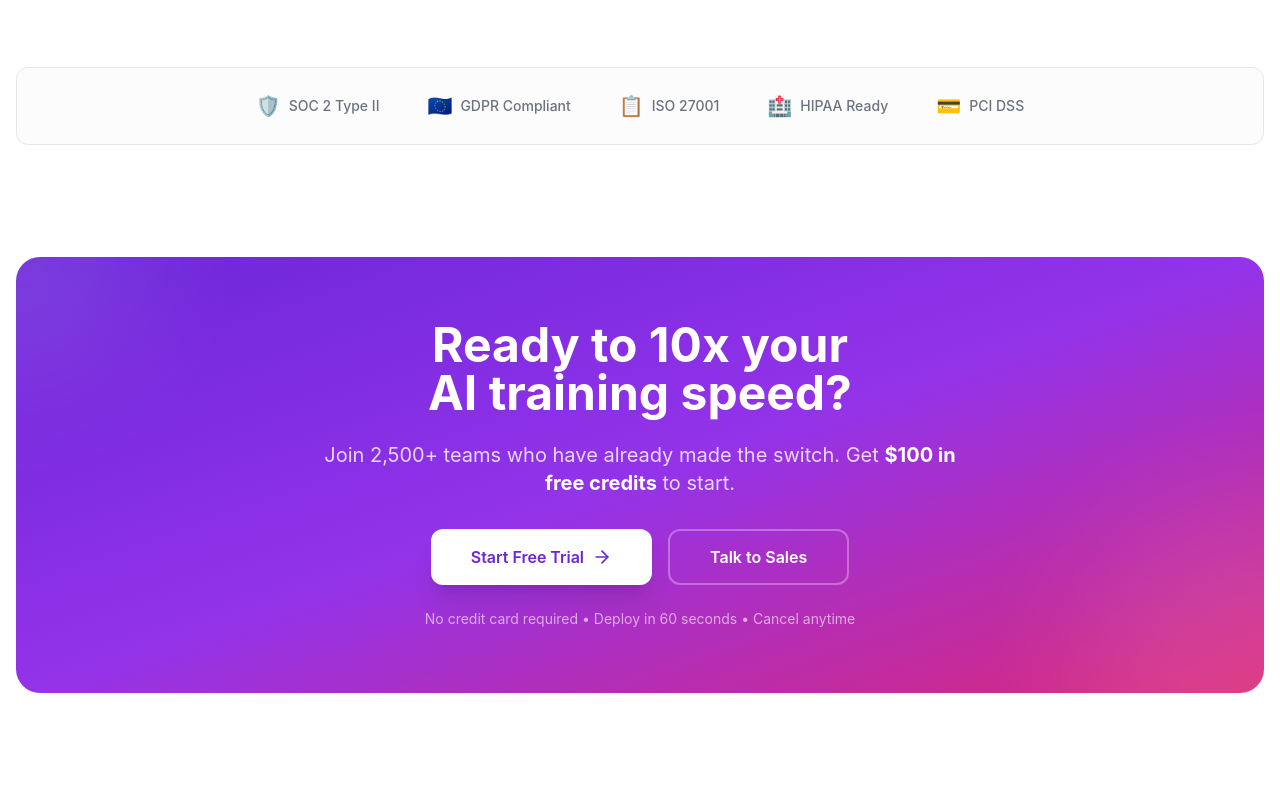
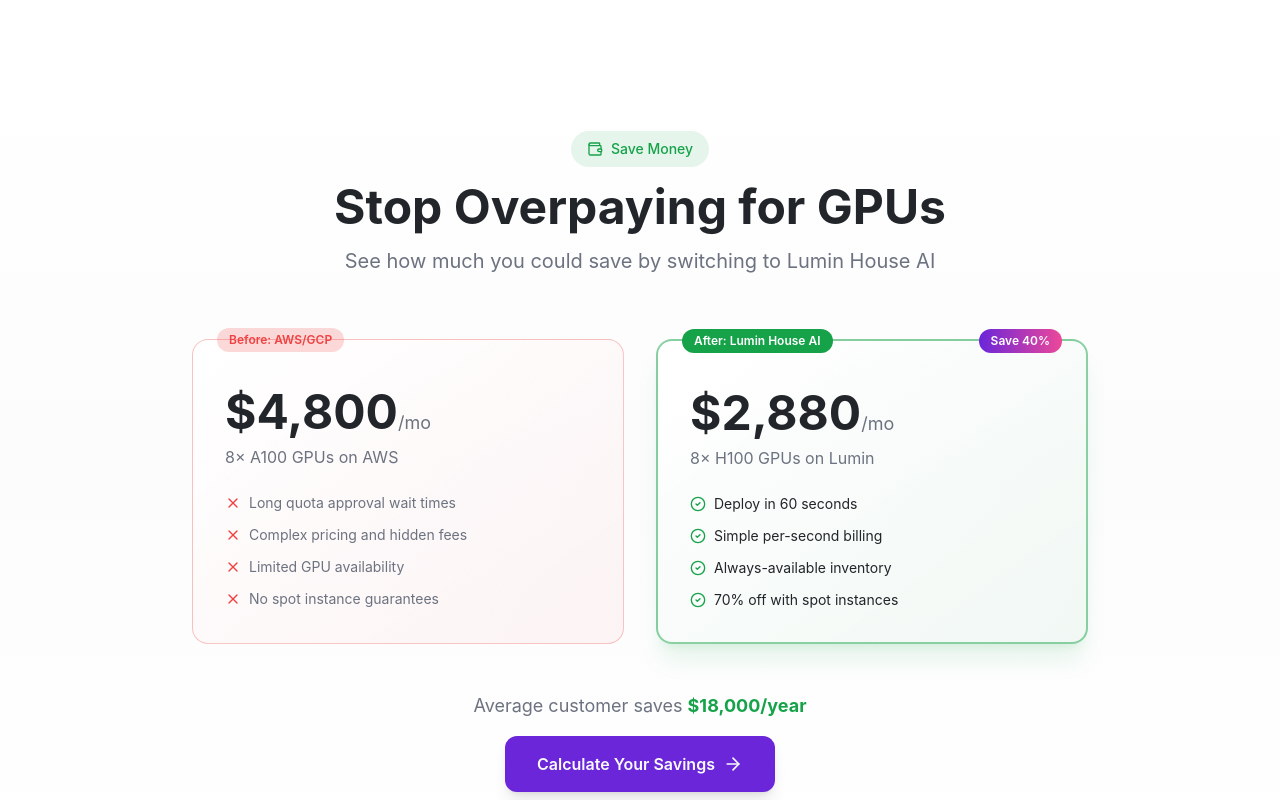
Before and after one commit to CaucasianWithoutCauc/lumin-house-ai, a Next.js app: page / in a window 1280 px wide. Shown: the part 10940-11740 px from the top of the page. Built offline with nearby package versions, Linux system fonts and the light colour scheme.

Commit message:
Add Revolut-style cost savings comparison section with before/after cards
Co-authored-by: CaucasianWithoutCauc <246939677+CaucasianWithoutCauc@users.noreply.github.com>

```diff
--- a/app/page.tsx
+++ b/app/page.tsx
@@ -7,7 +7,7 @@ import {
   CheckCircle2, Zap, Globe2, ShieldCheck, Server, ArrowRight,
   Cpu, HardDrive, Gauge, Cloud, Database, Monitor,
   ChevronRight, Star, Users, Clock, MapPin, AlertTriangle,
-  Wallet, Building2, Award, Timer, Play, ChevronLeft, Sparkles
+  Wallet, Building2, Award, Timer, Play, ChevronLeft, Sparkles, X
 } from "lucide-react";
 import { motion, AnimatePresence } from "framer-motion";
 
@@ -2338,6 +2338,121 @@ export default function Home() {
         </div>
       </section>
 
+      {/* Cost Savings Comparison - Revolut-style before/after */}
+      <section className="py-16 sm:py-24 bg-gradient-to-b from-background via-muted/30 to-background overflow-hidden">
+        <div className="container mx-auto px-4">
+          <div className="text-center mb-12 sm:mb-16">
+            <motion.div
+              initial={{ opacity: 0, scale: 0.9 }}
+              animate={{ opacity: 1, scale: 1 }}
+              className="inline-flex items-center gap-2 px-4 py-2 rounded-full bg-success/10 text-success-foreground text-sm font-medium mb-4"
+            >
+              <Wallet className="h-4 w-4" />
+              Save Money
+            </motion.div>
+            <motion.h2
+              initial={{ opacity: 0, y: 20 }}
+              animate={{ opacity: 1, y: 0 }}
+              className="text-3xl sm:text-4xl md:text-5xl font-bold mb-4"
+            >
+              Stop Overpaying for GPUs
+            </motion.h2>
+            <motion.p
+              initial={{ opacity: 0 }}
+              animate={{ opacity: 1 }}
+              transition={{ delay: 0.1 }}
+              className="text-lg sm:text-xl text-muted-foreground max-w-2xl mx-auto"
+            >
+              See how much you could save by switching to Lumin House AI
+            </motion.p>
+          </div>
+
+          {/* Comparison Cards */}
+          <div className="grid grid-cols-1 md:grid-cols-2 gap-6 lg:gap-8 max-w-4xl mx-auto">
+            {/* Before Card - AWS/GCP */}
+            <motion.div
+              initial={{ opacity: 0, x: -30 }}
+              animate={{ opacity: 1, x: 0 }}
+              transition={{ duration: 0.5 }}
+              className="relative p-6 sm:p-8 rounded-2xl border border-destructive/30 bg-gradient-to-br from-card to-destructive/5"
+            >
+              <div className="absolute -top-3 left-6 px-3 py-1 rounded-full bg-destructive/20 text-destructive text-xs font-semibold">
+                Before: AWS/GCP
+              </div>
+              <div className="mt-4">
+                <div className="text-4xl sm:text-5xl font-bold text-foreground mb-2">
+                  $4,800<span className="text-lg font-normal text-muted-foreground">/mo</span>
+                </div>
+                <p className="text-muted-foreground mb-6">8× A100 GPUs on AWS</p>
+                <ul className="space-y-3 text-sm">
+                  {[
+                    "Long quota approval wait times",
+                    "Complex pricing and hidden fees",
+                    "Limited GPU availability",
+                    "No spot instance guarantees"
+                  ].map((item, i) => (
+                    <li key={i} className="flex items-start gap-2">
+                      <X className="h-4 w-4 text-destructive shrink-0 mt-0.5" />
+                      <span className="text-muted-foreground">{item}</span>
+                    </li>
+                  ))}
+                </ul>
+              </div>
+            </motion.div>
+
+            {/* After Card - Lumin House AI */}
+            <motion.div
+              initial={{ opacity: 0, x: 30 }}
+              animate={{ opacity: 1, x: 0 }}
+              transition={{ duration: 0.5, delay: 0.1 }}
+              className="relative p-6 sm:p-8 rounded-2xl border-2 border-success/50 bg-gradient-to-br from-card to-success/5 shadow-xl shadow-success/10"
+            >
+              <div className="absolute -top-3 left-6 px-3 py-1 rounded-full bg-success text-white text-xs font-semibold">
+                After: Lumin House AI
+              </div>
+              <div className="absolute -top-3 right-6 px-3 py-1 rounded-full bg-gradient-to-r from-primary to-pink-500 text-white text-xs font-semibold">
+                Save 40%
+              </div>
+              <div className="mt-4">
+                <div className="text-4xl sm:text-5xl font-bold text-foreground mb-2">
+                  $2,880<span className="text-lg font-normal text-muted-foreground">/mo</span>
+                </div>
+                <p className="text-muted-foreground mb-6">8× H100 GPUs on Lumin</p>
+                <ul className="space-y-3 text-sm">
+                  {[
+                    "Deploy in 60 seconds",
+                    "Simple per-second billing",
+                    "Always-available inventory",
+                    "70% off with spot instances"
+                  ].map((item, i) => (
+                    <li key={i} className="flex items-start gap-2">
+                      <CheckCircle2 className="h-4 w-4 text-success-foreground shrink-0 mt-0.5" />
+                      <span>{item}</span>
+                    </li>
+                  ))}
+                </ul>
+              </div>
+            </motion.div>
+          </div>
+
+          {/* Savings Calculator CTA */}
+          <motion.div
+            initial={{ opacity: 0, y: 20 }}
+            animate={{ opacity: 1, y: 0 }}
+            transition={{ delay: 0.3 }}
+            className="mt-12 text-center"
+          >
+            <p className="text-lg text-muted-foreground mb-4">
+              Average customer saves <span className="text-success-foreground font-bold">$18,000/year</span>
+            </p>
+            <button className="inline-flex items-center justify-center rounded-xl text-base font-semibold bg-primary text-primary-foreground shadow-lg hover:bg-primary/90 h-14 px-8 transition-all hover:scale-105">
+              Calculate Your Savings
+              <ArrowRight className="ml-2 h-5 w-5" />
+            </button>
+          </motion.div>
+        </div>
+      </section>
+
       {/* Security Certifications Banner */}
       <section className="container mx-auto px-4 py-8">
         <div className="flex flex-wrap items-center justify-center gap-6 sm:gap-12 p-6 rounded-xl border border-border bg-muted/30">
```
